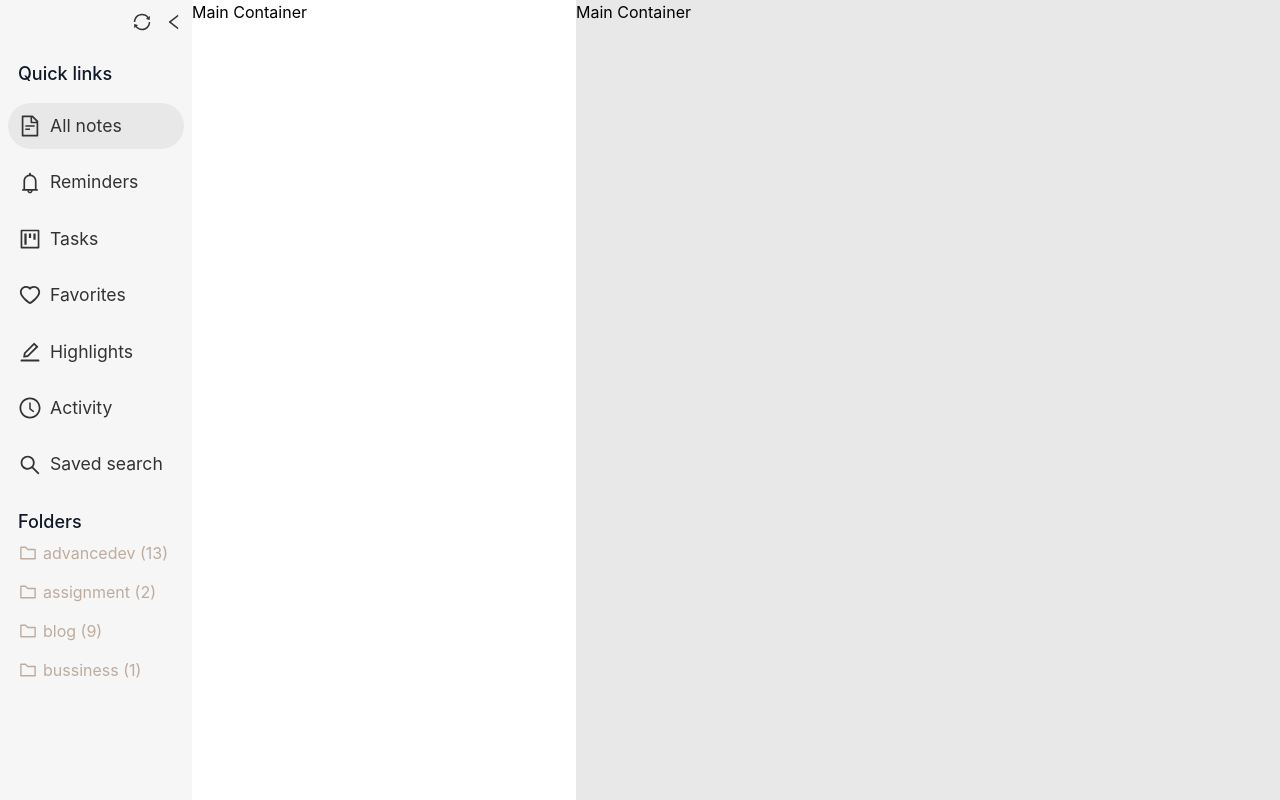
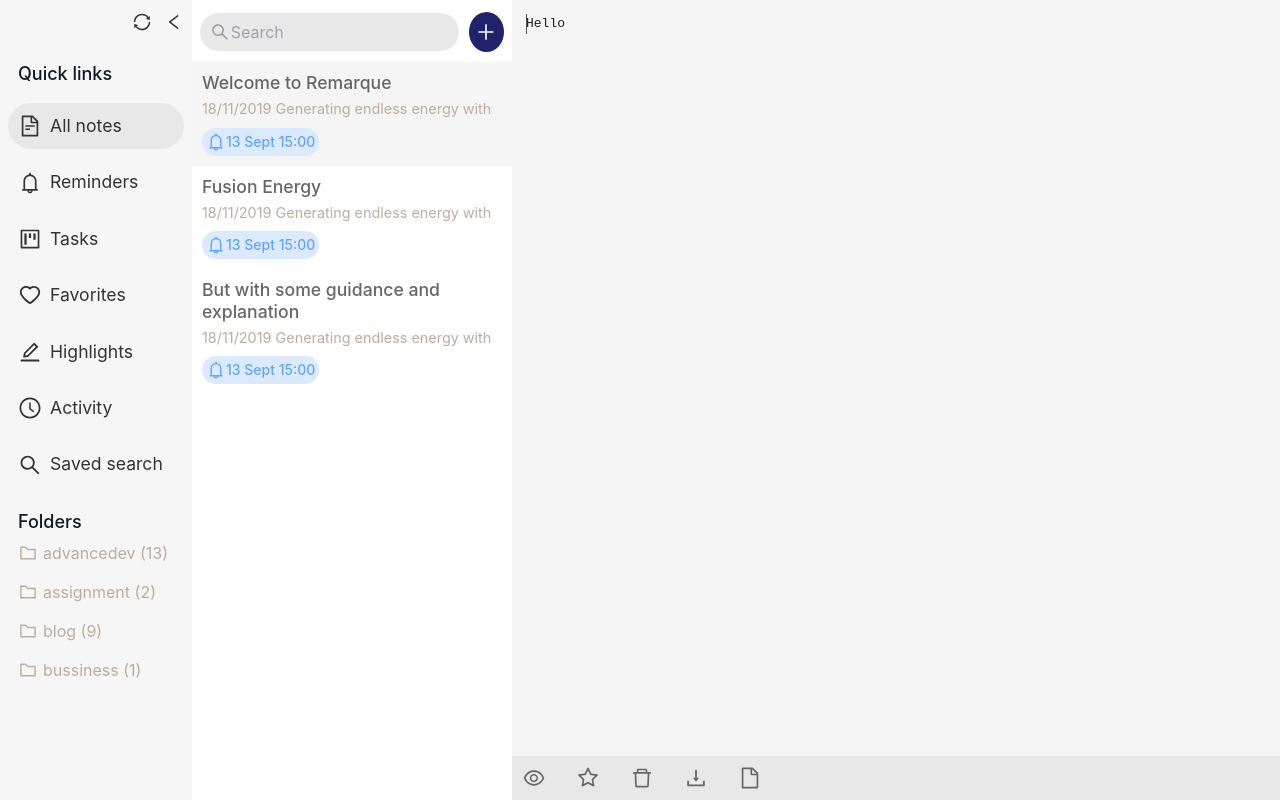
Before and after one commit to ndimzKM/remarque-client, a React (Create React App) app: page /app in a window 1280 px wide. Built offline with nearby package versions, Linux system fonts and the light colour scheme.

Commit message:
client ui nearly done

```diff
--- a/src/components/MainBar/MainContainer.jsx
+++ b/src/components/MainBar/MainContainer.jsx
@@ -1,7 +1,35 @@
+import {
+  AiOutlineEye,
+  AiOutlineStar,
+  AiOutlineDelete,
+  AiOutlineDownload,
+  AiOutlineFile,
+} from "react-icons/ai";
+import NoteEditor from "./NoteEditor";
+
 const MainContainer = () => {
   return (
-    <section className="main-container">
-      <h1>Main Container</h1>
+    <section className="main-container pb-3">
+      <ul className="top-bar px-2">
+        <li>
+          <AiOutlineEye size={24} color="#666" />
+        </li>
+        <li>
+          <AiOutlineStar size={24} color="#666" />
+        </li>
+        <li>
+          <AiOutlineDelete size={24} color="#666" />
+        </li>
+        <li>
+          <AiOutlineDownload size={24} color="#666" />
+        </li>
+        <li>
+          <AiOutlineFile size={24} color="#666" />
+        </li>
+      </ul>
+      <section className="editor-container h-full">
+        <NoteEditor />
+      </section>
     </section>
   );
 };
--- /dev/null
+++ b/src/components/MainBar/NoteEditor.jsx
@@ -0,0 +1,73 @@
+import { useState, useRef, useEffect } from "react";
+import { Controlled as CodeMirror } from "react-codemirror2";
+
+import "codemirror/lib/codemirror.css";
+import "codemirror/theme/base16-light.css";
+import "codemirror/mode/gfm/gfm";
+import "codemirror/addon/selection/active-line";
+import "codemirror/addon/scroll/scrollpastend";
+
+const NoteEditor = () => {
+  const [note, setNote] = useState("Hello");
+
+  const codemirror = useRef();
+
+  const options = {
+    mode: "gfm",
+    theme: "base16-light",
+    lineNumbers: false,
+    lineWrapping: true,
+    styleActiveLine: false,
+    keyMap: "default",
+    dragDrop: false,
+
+    scrollPastEnd: false,
+  };
+
+  const setEditorOverlay = (editor) => {
+    const query = /\{\{[^}]*}}/g;
+    editor.addOverlay({
+      token: function (stream) {
+        query.lastIndex = stream.pos;
+        var match = query.exec(stream.string);
+        if (match && match.index == stream.pos) {
+          stream.pos += match[0].length || 1;
+
+          return "notelink";
+        } else if (match) {
+          stream.pos = match.index;
+        } else {
+          stream.skipToEnd();
+        }
+      },
+    });
+  };
+
+  useEffect(() => {
+    codemirror.current.editor.display.wrapper.style.height = "100%";
+    codemirror.current.editor.display.wrapper.style.padding = "10px";
+  }, []);
+
+  return (
+    <CodeMirror
+      ref={codemirror}
+      className="editor bg-red-900"
+      value={note}
+      onBeforeChange={(editor, data, value) => {
+        setNote(value);
+      }}
+      onChange={(editor, data, value) => {}}
+      options={options}
+      editorDidMount={(editor) => {
+        setTimeout(() => {
+          editor.focus();
+        }, 0);
+        editor.setCursor(0);
+        editor.setSize("100%", "100vh");
+        setEditorOverlay(editor);
+      }}
+    />
+  );
+};
+
+export default NoteEditor;
--- a/src/components/MiddleBar/MiddleContainer.jsx
+++ b/src/components/MiddleBar/MiddleContainer.jsx
@@ -1,7 +1,58 @@
+import { AiOutlineSearch, AiOutlinePlus, AiOutlineBell } from "react-icons/ai";
+
 const MiddleContainer = () => {
   return (
-    <section className="middle-container">
-      <h1>Main Container</h1>
+    <section className="middle-container py-3">
+      <div className="top-search flex items-center px-2 justify-between">
+        <form>
+          <div className="flex items-center">
+            <div className="icon">
+              <AiOutlineSearch size={20} color="#999" />
+            </div>
+            <input
+              type="text"
+              className="bg-transparent pl-1"
+              value=""
+              placeholder="Search"
+            />
+          </div>
+        </form>
+        <button>
+          <AiOutlinePlus color="#fff" size={22} />
+        </button>
+      </div>
+      <div className="notes">
+        <div className="note active">
+          <h3>Welcome to Remarque</h3>
+          <p>
+            <span>18/11/2019</span> Generating endless energy with
+          </p>
+          <div className="flex items-center w-max bg-blue-100 p-1 mt-2 text-blue-400 font-medium rounded-3xl">
+            <AiOutlineBell size={20} />
+            <span className="text-sm">13 Sept 15:00</span>
+          </div>
+        </div>
+        <div className="note">
+          <h3>Fusion Energy</h3>
+          <p>
+            <span>18/11/2019</span> Generating endless energy with
+          </p>
+          <div className="flex items-center w-max bg-blue-100 p-1 mt-2 text-blue-400 font-medium rounded-3xl">
+            <AiOutlineBell size={20} />
+            <span className="text-sm">13 Sept 15:00</span>
+          </div>
+        </div>
+        <div className="note">
+          <h3>But with some guidance and explanation</h3>
+          <p>
+            <span>18/11/2019</span> Generating endless energy with
+          </p>
+          <div className="flex items-center w-max bg-blue-100 p-1 mt-2 text-blue-400 font-medium rounded-3xl">
+            <AiOutlineBell size={20} />
+            <span className="text-sm">13 Sept 15:00</span>
+          </div>
+        </div>
+      </div>
     </section>
   );
 };
--- a/src/styles/main.scss
+++ b/src/styles/main.scss
@@ -1,5 +1,7 @@
 @import "./partials/global";
 @import "./partials/nav-container";
+@import "./partials/middle-container";
+@import "./partials/main-container";
 * {
   margin: 0;
   padding: 0;
@@ -19,12 +21,12 @@ main {
     background-color: $sideNavigation;
   }
   .middle-container {
-    width: 30%;
+    width: 25%;
     background-color: $middleBar;
   }
 
   .main-container {
-    width: 55%;
-    background-color: $mainBar;
+    width: 60%;
+    background-color: #f5f5f5;
   }
 }
--- /dev/null
+++ b/src/styles/partials/_main-container.scss
@@ -0,0 +1,35 @@
+@import "./global";
+@import "./functions";
+
+.main-container {
+  overflow-y: none;
+  scrollbar-color: #dcdcdc #eee;
+  scrollbar-width: thin;
+  position: relative;
+  ul.top-bar {
+    position: fixed;
+    background-color: $mainBar;
+    padding: 10px;
+    bottom: 0;
+    z-index: 3;
+    width: inherit;
+    @include flexJustify(start, center, row);
+    li {
+      margin-right: 30px;
+      cursor: pointer;
+    }
+  }
+
+  .editor-container {
+    height: 100%;
+    background-color: #f5f5f5 !important;
+    .editor {
+      height: 900px !important;
+      background-color: transparent !important;
+    }
+  }
+}
+
+.CodeMirror {
+  height: calc(85% - 20px) !important;
+}
--- /dev/null
+++ b/src/styles/partials/_middle-container.scss
@@ -0,0 +1,56 @@
+@import "./global";
+@import "./functions";
+
+.middle-container {
+  overflow-y: auto;
+  scrollbar-color: #dcdcdc #eee;
+  scrollbar-width: thin;
+
+  .top-search {
+    form {
+      width: 88%;
+      margin-right: 10px;
+      border-radius: 30px;
+      padding: 7px 10px;
+      background-color: $mainBar;
+      .icon {
+        width: 7%;
+      }
+      input {
+        width: 97%;
+      }
+    }
+    button {
+      width: 12%;
+      background-color: $darkBlue;
+      height: 40px;
+      border-radius: 50%;
+      @include flexJustify(center, center, row);
+    }
+  }
+
+  .notes {
+    margin-top: 10px;
+    .note {
+      cursor: pointer;
+      padding: 10px;
+      h3 {
+        font-weight: 500;
+        font-size: 1.1em;
+        color: #666 !important;
+        line-height: 1.2;
+        padding-bottom: 5px;
+      }
+      p {
+        font-size: 0.9em;
+        color: $lightGrey;
+      }
+      &:hover {
+        background-color: #f5f5f5;
+      }
+    }
+    .note.active {
+      background-color: #f5f5f5;
+    }
+  }
+}
--- a/src/styles/partials/_nav-container.scss
+++ b/src/styles/partials/_nav-container.scss
@@ -2,28 +2,10 @@
 @import "./functions";
 
 .side-nav {
-  overflow-y: scroll;
+  overflow-y: auto;
   scrollbar-color: #dcdcdc #eee;
   scrollbar-width: thin;
 
-  ::-webkit-scrollbar {
-    width: 0.15em;
-  }
-  ::-webkit-scrollbar-track {
-    background-color: #dcdcdc;
-  }
-  ::-webkit-scrollbar-thumb {
-    background: #2c3437;
-  }
-  ::-moz-scrollbar {
-    width: 0.15em;
-  }
-  ::-moz-scrollbar-track {
-    background-color: #dcdcdc;
-  }
-  ::-moz-scrollbar-thumb {
-    background: #2c3437;
-  }
   .nav-container {
     h3 {
       padding-left: 10px;
```
